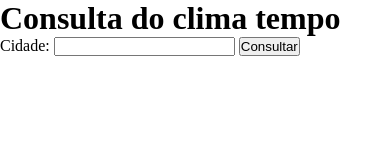
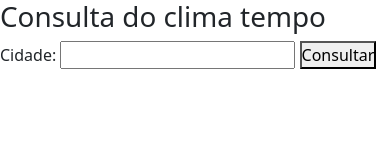
Before and after one commit to GuizinSX7/API_clima_tempo, a website: page index.html in a window 390 px wide. Drawn offline with nearby package versions, Linux system fonts and the light colour scheme.

Commit message:
responsividade

```diff
--- a/index.html
+++ b/index.html
@@ -1,11 +1,15 @@
 <!DOCTYPE html>
 <html lang="pt-br">
+
 <head>
   <meta charset="UTF-8" />
   <meta name="viewport" content="width=device-width, initial-scale=1.0" />
   <title>API clima e tempo</title>
+  <link href="https://cdn.jsdelivr.net/npm/bootstrap@5.3.3/dist/css/bootstrap.min.css" rel="stylesheet"
+    integrity="sha384-QWTKZyjpPEjISv5WaRU9OFeRpok6YctnYmDr5pNlyT2bRjXh0JMhjY6hW+ALEwIH" crossorigin="anonymous">
   <link rel="stylesheet" href="style.css">
 </head>
+
 <body>
   <h1>Consulta do clima tempo</h1>
 
@@ -18,7 +22,7 @@
   <div id="climaResult"></div>
 
   <script>
-      document.getElementById('formClima').addEventListener('submit', function(event){
+    document.getElementById('formClima').addEventListener('submit', function (event) {
       event.preventDefault();
 
       const city = document.getElementById('cityInput').value;
@@ -27,7 +31,7 @@
         .then(response => response.json())
         .then((data) => {
           const tempoResult = document.getElementById('climaResult');
-              if (data.Temperatura){
+          if (data.Temperatura) {
             tempoResult.innerHTML = `Temperatura: ${data.Temperatura}ºC <br>
                   Umidade: ${data.Umidade}% <br>
                   Velocidade do vento: ${data.VelocidadeDoVento}m/s <br>
@@ -40,4 +44,8 @@
     })
   </script>
 </body>
+
+<script src="https://cdn.jsdelivr.net/npm/bootstrap@5.3.3/dist/js/bootstrap.bundle.min.js"
+  integrity="sha384-YvpcrYf0tY3lHB60NNkmXc5s9fDVZLESaAA55NDzOxhy9GkcIdslK1eN7N6jIeHz" crossorigin="anonymous"></script>
+
 </html>
--- a/style.css
+++ b/style.css
@@ -1,4 +1,19 @@
-*{
+* {
     margin: 0 auto;
     padding: 0;
 }
+
+#formClima {
+    min-width: 280;
+    max-width: 1920px;
+}
+
+img {
+    width: 100%;
+}
+
+body {
+    background-repeat: no-repeat;
+    background-size: 100%;
+    background-size: cover;
+}
```
Also changed, not shown: 1 other file. Lines whose indentation alone changed are shown as unchanged.
